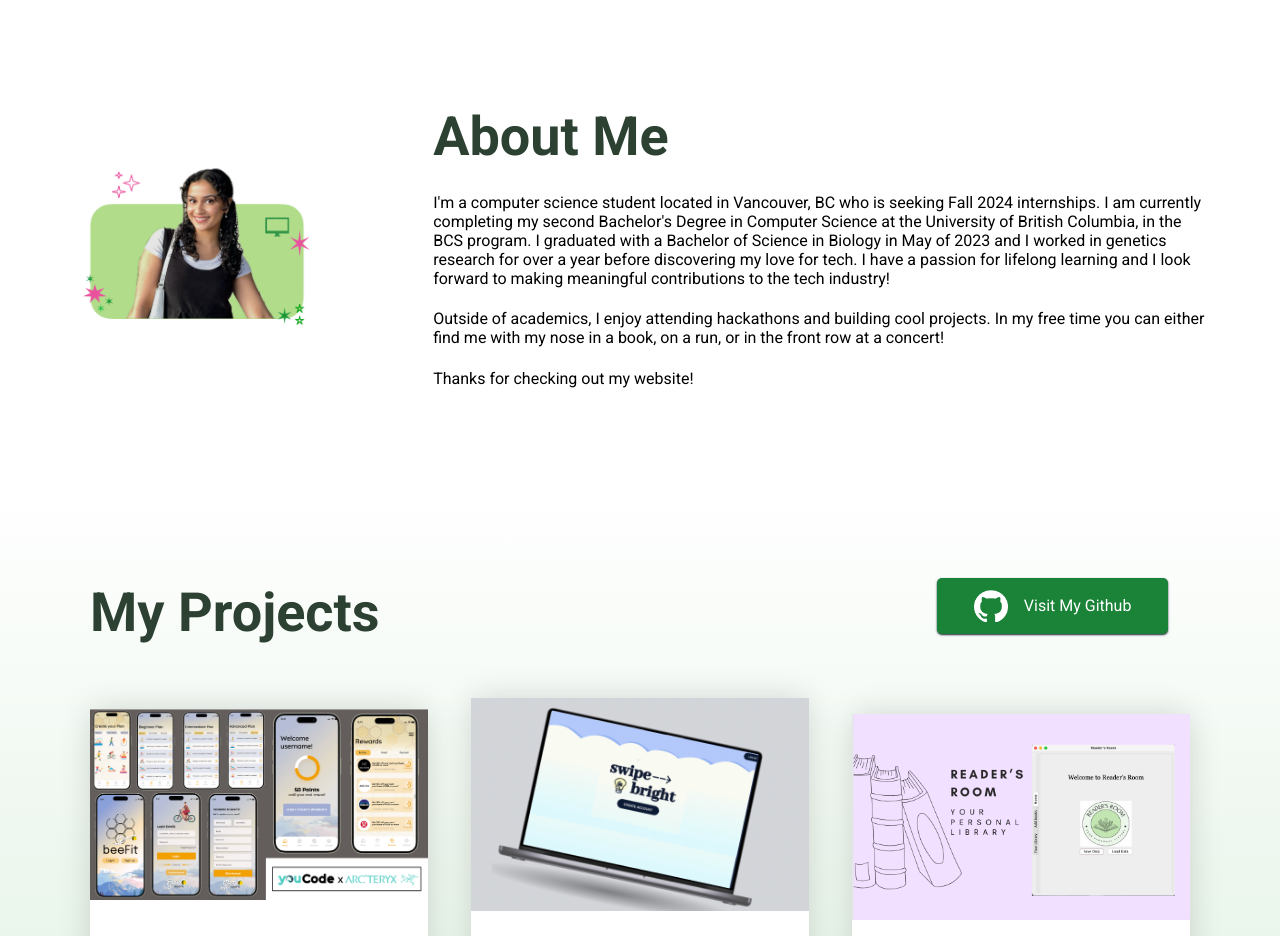
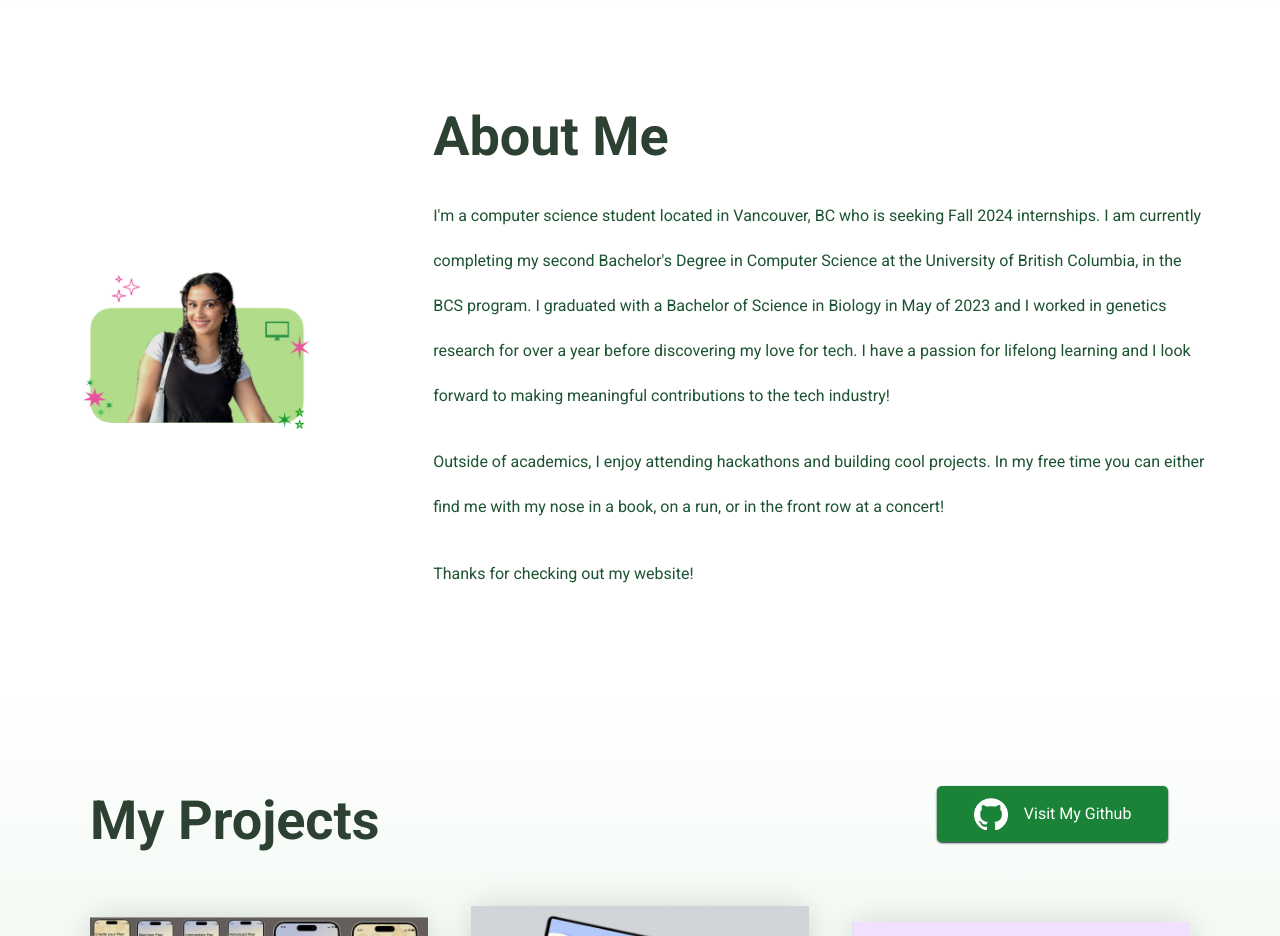
Before and after one commit to saharahb/portfolio, a React (Create React App) app: page / in a window 1280 px wide. Shown: the part 1440-2376 px from the top of the page. Built offline with nearby package versions, Linux system fonts and the light colour scheme.

Commit message:
style changes

```diff
--- a/src/App.css
+++ b/src/App.css
@@ -268,7 +268,7 @@ h3 {
 
 .hero--section-description {
   color: var(--darkgreen);
-  font: 20px;
+  font: 22px;
   font-weight: 400;
   line-height: 45px;
 }
@@ -380,7 +380,7 @@ h3 {
   display: flex;
   justify-content: center;
   align-items: center;
-  padding: 20px 5px;
+  padding: 15px 5px;
 }
 
 .about--section--img > img {
--- a/src/Pages/Home/AboutMe.jsx
+++ b/src/Pages/Home/AboutMe.jsx
@@ -7,7 +7,7 @@ export default function AboutMe() {
       <div className="hero--section--content--box about--section--box">
         <div className="hero--section--content">
           <h1 className="skills--section--heading">About Me</h1>
-          <p className="hero--section--description">
+          <p className="hero--section-description">
             I'm a computer science student located in Vancouver, BC who is
             seeking Fall 2024 internships. I am currently completing my second
             Bachelor's Degree in Computer Science at the University of British
@@ -17,12 +17,12 @@ export default function AboutMe() {
             lifelong learning and I look forward to making meaningful
             contributions to the tech industry!
           </p>
-          <p className="hero--section--description">
+          <p className="hero--section-description">
             Outside of academics, I enjoy attending hackathons and building cool
             projects. In my free time you can either find me with my nose in a
             book, on a run, or in the front row at a concert!
           </p>
-          <p className="hero--section--description">
+          <p className="hero--section-description">
             Thanks for checking out my website!
           </p>
         </div>
```
